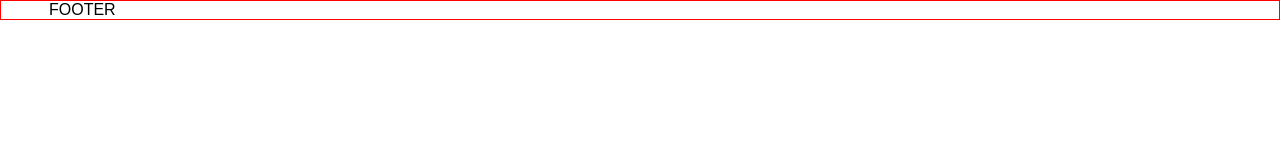
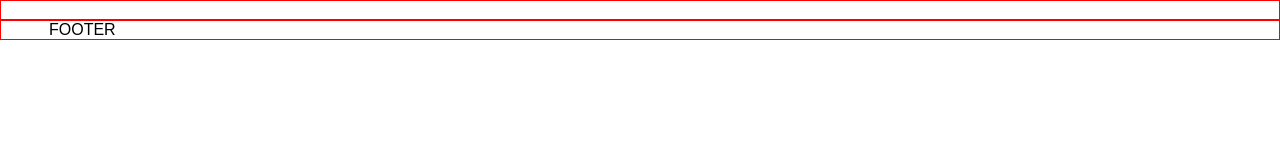
Before and after one commit to spacehaz/project-1, a plain HTML site: page index.html in a window 1280 px wide. Drawn offline with Linux system fonts and the light colour scheme.

Commit message:
added header styles and layout

```diff
--- a/index.html
+++ b/index.html
@@ -8,7 +8,11 @@
   <link rel="stylesheet" href="./styles.css">
 </head>
 <body>
-  <header class="header"></header>
+  <header class="header container container_type_regular">
+    <div class="header__logo-container">
+      <img src="" alt="" class="header__logo">
+    </div>
+  </header>
   <main class="content"></main>
   <footer class="footer container container_type_regular">
     FOOTER
--- a/styles.css
+++ b/styles.css
@@ -1,5 +1,6 @@
 .header {
-
+  display: flex;
+  justify-content: space-between;
 }
 
 
```
